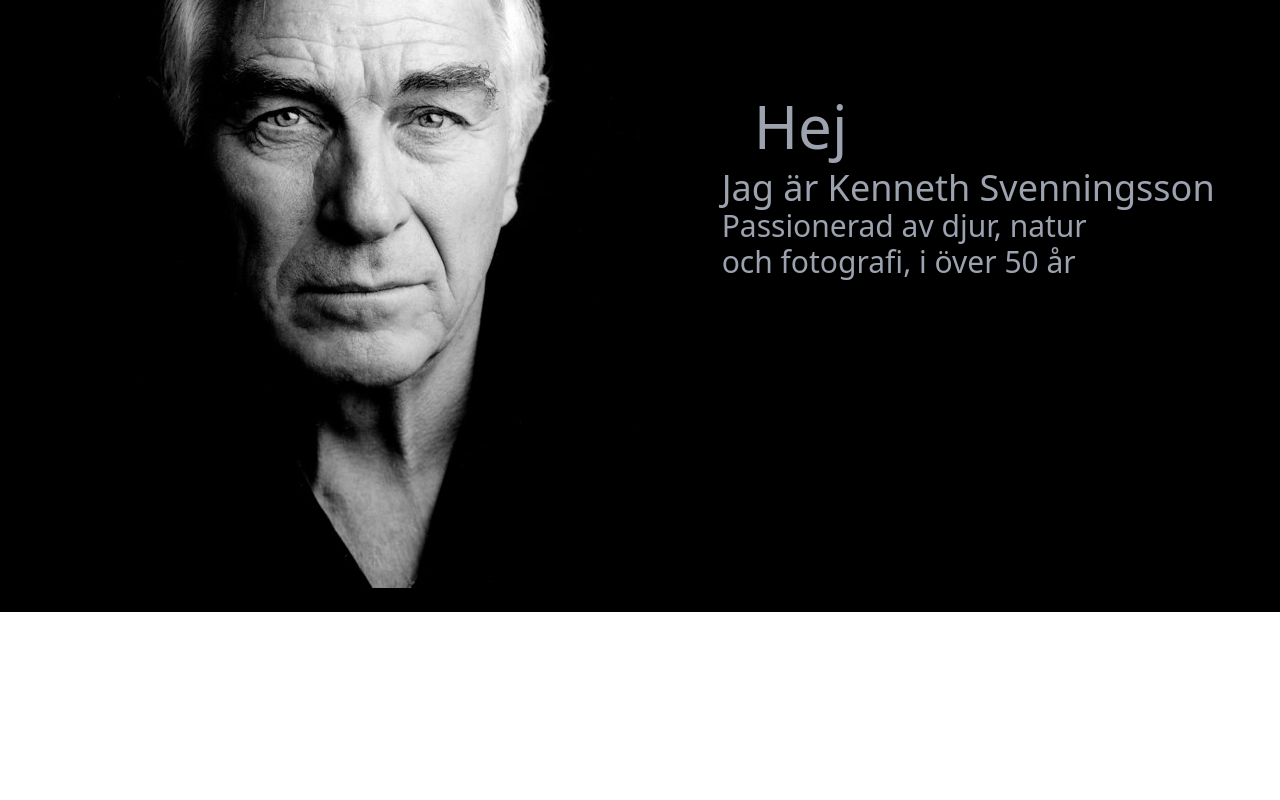
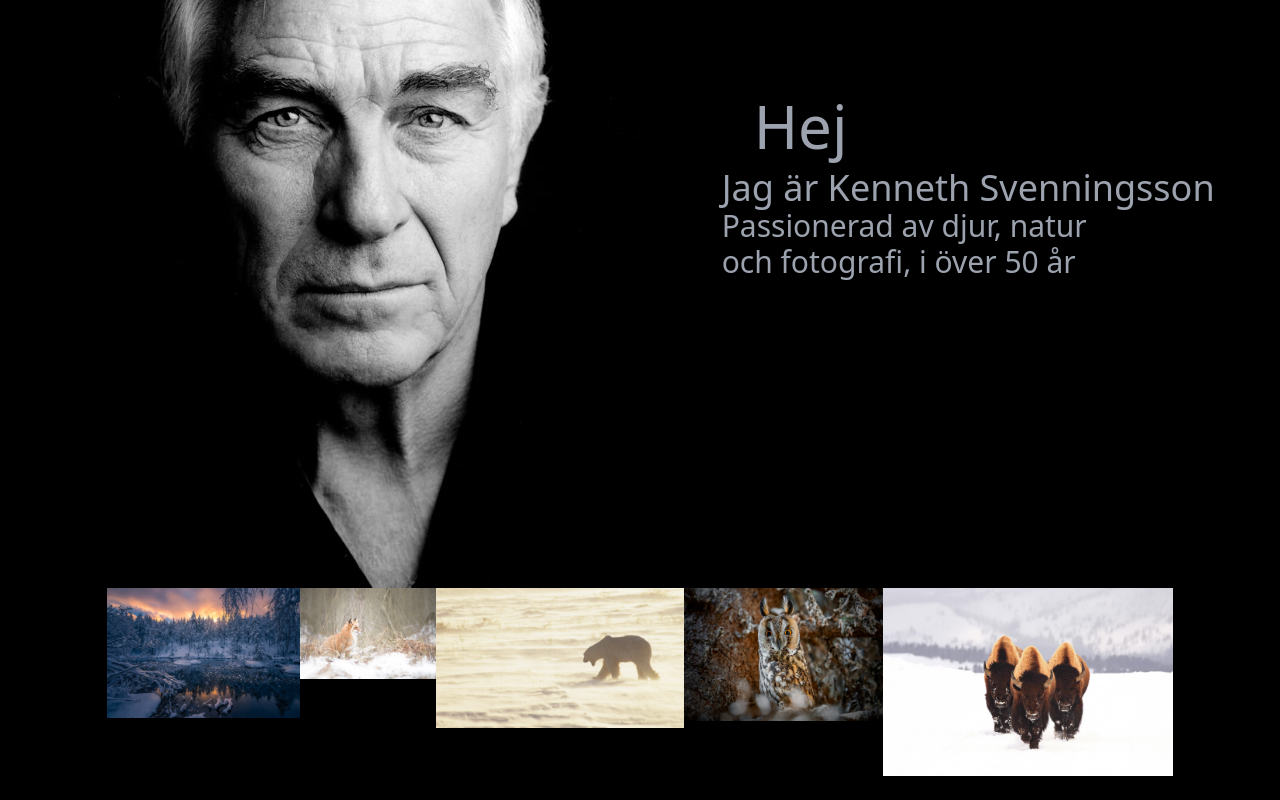
Before and after one commit to MaaX59/kenneth, a React (Create React App) app: page / in a window 1280 px wide. Shown: the part 929-1729 px from the top of the page. Before the commit the page ends 1541 px from the top, so only its background shows below. Built offline with nearby package versions, Linux system fonts and the light colour scheme.

Commit message:
attempt at flexible slider

```diff
--- a/src/Container/Vinter/Vinter.jsx
+++ b/src/Container/Vinter/Vinter.jsx
@@ -1,29 +1,35 @@
 import React from 'react'
+import image1 from '../../Images/vinter/01.jpg'
+import image2 from '../../Images/vinter/02.jpg'
+import image3 from '../../Images/vinter/03.jpg'
+import image4 from '../../Images/vinter/04.jpg'
+import image5 from '../../Images/vinter/05.jpg'
+
 
 const Vinter = () => {
   return (
-      <div class="flex justify-center items-center h-100% w-100%">
-    <div class="slider-container">
+      <div classname="container"class="flex justify-center items-center h-auto w-full">
 
-      <div class="slider">
-        <div class="slide majin">
+      <div classname="slider" class="flex w-5/6 h-5/6 ">
+        <div classname="slide 1" class="slide">
+            <img src={image1} alt="first "/>
 
         </div>
-        <div class="slide krillin">
-
+        <div classname="slide 2" class="slide">
+        <img src={image2} alt="first "/>
         </div>
-        <div class="slide android18">
-
+        <div classname="slide 3" class="slide">
+        <img src={image3} alt="first "/>
         </div>
-        <div class="slide android17">
-
+        <div classname="slide 4" class="slide">
+        <img src={image4} alt="first "/>
         </div>
-        <div class="slide goku">
-
+        <div classname="slide 5" class="slide">
+        <img src={image5} alt="first "/>
         </div>
       </div>
     </div>
-  </div>
+
   )
 }
 
--- a/src/index.css
+++ b/src/index.css
@@ -12,6 +12,12 @@ body {
   -moz-osx-font-smoothing: grayscale;
 
 }
+.slide {
+  @apply relative flex-auto bg-cover bg-center transition-all duration-500 ease-in-out;
+}
+.slide:hover {
+  @apply flex-5;
+}
 
 code {
   font-family: source-code-pro, Menlo, Monaco, Consolas, 'Courier New',
--- a/tailwind.config.js
+++ b/tailwind.config.js
@@ -9,7 +9,14 @@ module.exports = {
         94:'94%'
       },
       backgroundImage:{
-          'background':[' linear-gradient(156deg, rgba(0,0,0,1) 45%, rgba(74,74,77,1) 91%);']
+        1: "url('https://images.unsplash.com/photo-1533468432434-200de3b5d528?ixlib=rb-1.2.1&ixid=eyJhcHBfaWQiOjEyMDd9&auto=format&fit=crop&w=975&q=80')",
+        2: "url('https://images.unsplash.com/photo-1586254574632-55e4aaea7793?ixlib=rb-1.2.1&ixid=eyJhcHBfaWQiOjEyMDd9&auto=format&fit=crop&w=934&q=80')",
+        3: "url('https://images.unsplash.com/photo-1536536982624-06c1776e0ca8?ixlib=rb-1.2.1&ixid=eyJhcHBfaWQiOjEyMDd9&auto=format&fit=crop&w=934&q=80')",
+        4: "url('https://images.unsplash.com/photo-1502827186494-9f7976a04548?ixlib=rb-1.2.1&ixid=eyJhcHBfaWQiOjEyMDd9&auto=format&fit=crop&w=976&q=80')",
+        5: "url('https://images.unsplash.com/photo-1545559054-8f4f9e855781?ixlib=rb-1.2.1&ixid=eyJhcHBfaWQiOjEyMDd9&auto=format&fit=crop&w=934&q=80')",
+      },
+      flex: {
+        5: 5,
       },
       fontFamily:{
         'dancing':[ 'Dancing Script', 'cursive']
```
